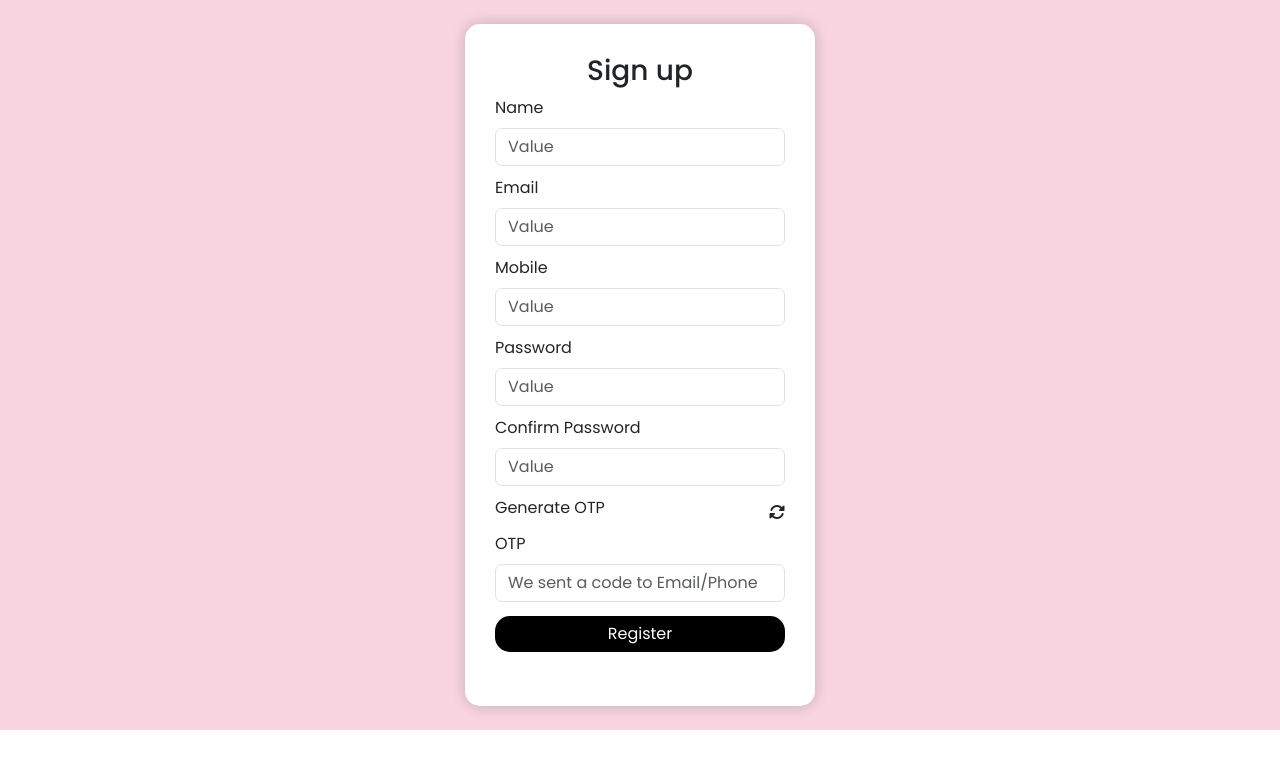
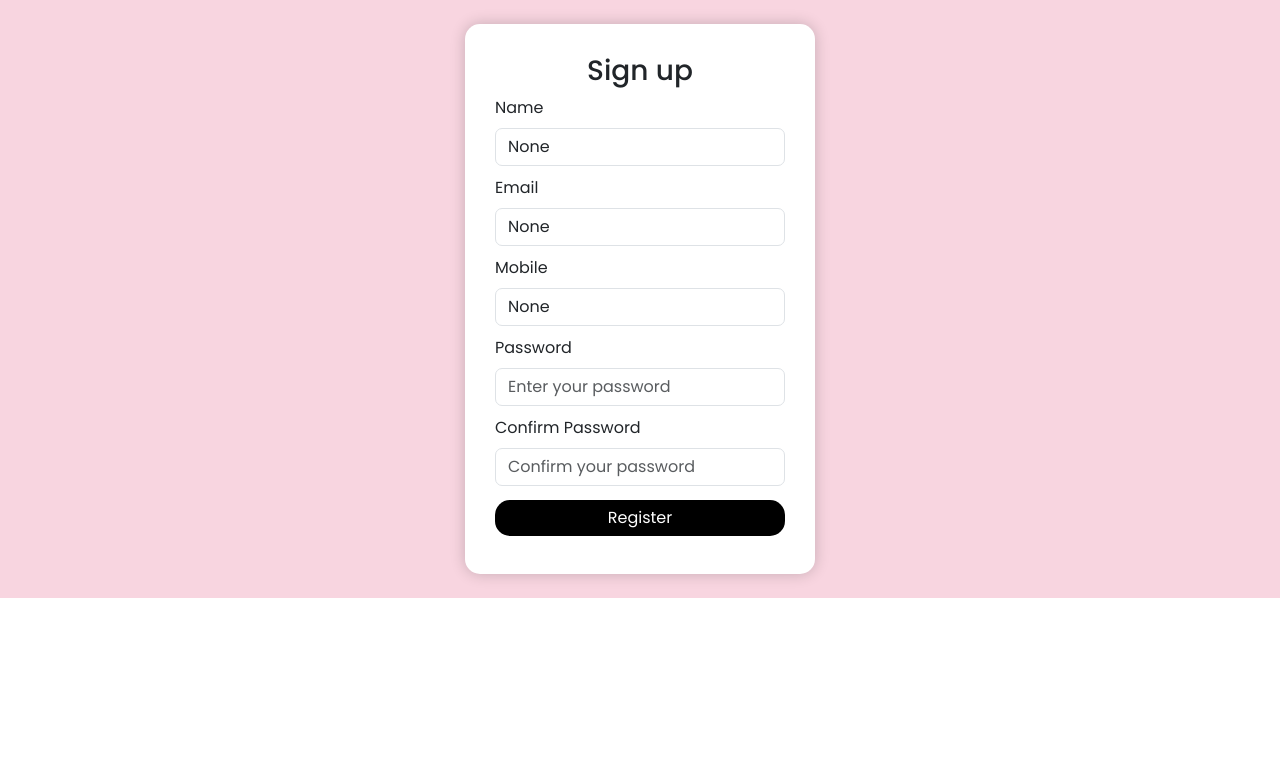
Before and after one commit to JishnuRameshC/Dating, a Django app: page /accounts/signup in a window 1280 px wide. Shown: the top 769 px of the page. Run offline with Django 4.2, Linux system fonts and the light colour scheme; some libraries are stand-ins or nearby versions.

Commit message:
removed otp

```diff
--- a/accounts/admin.py
+++ b/accounts/admin.py
@@ -1,8 +1,8 @@
 from django.contrib import admin
-from .models import CustomUser,OTP
+from .models import CustomUser
 # Register your models here.
 admin.site.register(CustomUser)
-admin.site.register(OTP)
+
 
 class CustomUserAdmin(admin.ModelAdmin):
     list_display = ('email', 'username', 'mobile')
--- /dev/null
+++ b/accounts/forms.py
@@ -0,0 +1,27 @@
+from django import forms
+from django.core.exceptions import ValidationError
+from django.contrib.auth.forms import UserCreationForm
+from .models import CustomUser
+
+class CustomUserCreationForm(UserCreationForm):
+    class Meta:
+        model = CustomUser
+        fields = ['username', 'email', 'mobile', 'password1', 'password2']
+
+    def clean_email(self):
+        email = self.cleaned_data.get('email')
+        if CustomUser.objects.filter(email=email).exists():
+            raise ValidationError("A user with this email already exists.")
+        return email
+
+    def clean_mobile(self):
+        mobile = self.cleaned_data.get('mobile')
+        if mobile and CustomUser.objects.filter(mobile=mobile).exists():
+            raise ValidationError("A user with this mobile number already exists.")
+        return mobile
+
+    def clean_username(self):
+        username = self.cleaned_data.get('username')
+        if CustomUser.objects.filter(username=username).exists():
+            raise ValidationError("This username is already taken.")
+        return username
--- a/accounts/templates/signup.html
+++ b/accounts/templates/signup.html
@@ -5,87 +5,82 @@
 
 <div class="container-fluid signup-container-fluid">
     <div class="container my-4 signup-container">
-        <form id="signupForm" method='POST'>
+        <form id="signupForm" method="POST">
             {% csrf_token %}
             <h3 class="text-center mb-2">Sign up</h3>
+
             <div class="mb-1">
                 <label for="name" class="form-label">Name</label>
-                <input type="text" class="form-control signup-form-control" id="name" name="name" placeholder="Value">
+                <input type="text" class="form-control signup-form-control" id="username" name="username" placeholder="Enter your name" value="{{ form.username.value }}">
+                {% if form.username.errors %}
+                    <div class="text-danger">
+                        {% for error in form.username.errors %}
+                            <p>{{ error }}</p>
+                        {% endfor %}
+                    </div>
+                {% endif %}
             </div>
+
             <div class="mb-1">
                 <label for="email" class="form-label">Email</label>
-                <input type="email" class="form-control signup-form-control" id="email" name="email" placeholder="Value">
+                <input type="email" class="form-control signup-form-control" id="email" name="email" placeholder="Enter your email" value="{{ form.email.value }}">
+                {% if form.email.errors %}
+                    <div class="text-danger">
+                        {% for error in form.email.errors %}
+                            <p>{{ error }}</p>
+                        {% endfor %}
+                    </div>
+                {% endif %}
             </div>
+
             <div class="mb-1">
                 <label for="mobile" class="form-label">Mobile</label>
-                <input type="text" class="form-control signup-form-control" id="mobile" name="mobile" placeholder="Value">
+                <input type="text" class="form-control signup-form-control" id="mobile" name="mobile" placeholder="Enter your mobile number" value="{{ form.mobile.value }}">
+                {% if form.mobile.errors %}
+                    <div class="text-danger">
+                        {% for error in form.mobile.errors %}
+                            <p>{{ error }}</p>
+                        {% endfor %}
+                    </div>
+                {% endif %}
             </div>
+
             <div class="mb-1">
                 <label for="password" class="form-label">Password</label>
-                <input type="password" class="form-control signup-form-control" id="password" name="password" placeholder="Value">
+                <input type="password" class="form-control signup-form-control" id="password1" name="password1" placeholder="Enter your password">
+                {% if form.password1.errors %}
+                    <div class="text-danger">
+                        {% for error in form.password1.errors %}
+                            <p>{{ error }}</p>
+                        {% endfor %}
+                    </div>
+                {% endif %}
             </div>
+
             <div class="mb-1">
                 <label for="confirm-password" class="form-label">Confirm Password</label>
-                <input type="password" class="form-control signup-form-control" id="confirm-password" name="confirm_password" placeholder="Value">
+                <input type="password" class="form-control signup-form-control" id="password2" name="password2" placeholder="Confirm your password">
+                {% if form.password2.errors %}
+                    <div class="text-danger">
+                        {% for error in form.password2.errors %}
+                            <p>{{ error }}</p>
+                        {% endfor %}
+                    </div>
+                {% endif %}
             </div>
-            <div class="mb-1 d-flex align-items-center">
-                <label for="otp" class="form-label me-auto">Generate OTP</label>
-                <i id="generateOtpButton" class="fas fa-sync-alt otp-icons"></i>
-            </div>
-            <div class="mb-1">
-                <label for="otp" class="form-label">OTP</label>
-                <input type="text" class="form-control signup-form-control" id="otp" name="otp" placeholder="We sent a code to Email/Phone">
-            </div>
+
             <div class="d-grid gap-2">
                 <button type="submit" id="registerButton" class="btn btn-custom btn-primary-custom mb-2 mt-1">Register</button>
             </div>
+
+            {% if form.non_field_errors %}
+                <div class="alert alert-danger mt-3">
+                    {% for error in form.non_field_errors %}
+                        <p>{{ error }}</p>
+                    {% endfor %}
+                </div>
+            {% endif %}
         </form>
-        <p id="message" class="text-center"></p>
     </div>
 </div>
-
-<script src="https://code.jquery.com/jquery-3.6.0.min.js"></script>
-<script>
-$(document).ready(function(){
-    // Function to get CSRF token from cookie
-    function getCookie(name) {
-        let cookieValue = null;
-        if (document.cookie && document.cookie !== '') {
-            const cookies = document.cookie.split(';');
-            for (let i = 0; i < cookies.length; i++) {
-                const cookie = cookies[i].trim();
-                if (cookie.substring(0, name.length + 1) === (name + '=')) {
-                    cookieValue = decodeURIComponent(cookie.substring(name.length + 1));
-                    break;
-                }
-            }
-        }
-        return cookieValue;
-    }
-
-    const csrftoken = getCookie('csrftoken');
-
-    // Generate OTP
-    $("#generateOtpButton").click(function(){
-        $.ajax({
-            url: "{% url 'accounts:generate_otp' %}",
-            type: "POST",
-            data: {
-                email: $("#email").val(),
-                mobile: $("#mobile").val()
-            },
-            headers: {'X-CSRFToken': csrftoken},
-            success: function(response){
-                $("#message").text(response.message).css('color', 'green');
-            },
-            error: function(response){
-                $("#message").text(response.responseJSON.message).css('color', 'red');
-            }
-        });
-    });
-
-    // Register User
-
-});
-</script>
 {% endblock content %}
--- a/accounts/urls.py
+++ b/accounts/urls.py
@@ -20,7 +20,6 @@
     path('relationship_goal',views.Rel_GoalView.as_view(),name="relationship_goal"),
     path('interest',views.InterestView.as_view(),name='interest'),
 
-                  path('generate-otp/', GenerateOTPView.as_view(), name='generate_otp'),
               ]
 
 
--- a/accounts/views.py
+++ b/accounts/views.py
@@ -1,11 +1,14 @@
 from django.forms import ValidationError
+from django.http import JsonResponse
 from django.shortcuts import render,redirect
+from django.urls import reverse_lazy
 from django.utils import timezone
 from django.core.mail import send_mail
 from django.views import View
-from django.http import JsonResponse
-import random
-from .models import CustomUser,OTP
+from django.views.generic.edit import FormView
+
+from .forms import CustomUserCreationForm
+from .models import CustomUser
 from django.views.generic import TemplateView
 from django.contrib.auth import get_user_model,logout,authenticate, login
 from django.contrib import messages
@@ -49,104 +52,61 @@
 def TestView(request):
     return render(request, 'index.html')
 
-class GenerateOTPView(View):
-    def post(self, request, *args, **kwargs):
-        email = request.POST.get('email')
-        mobile = request.POST.get('mobile')
+class SignupView(FormView):
+    template_name = 'signup.html'  # Replace with your template path
+    form_class = CustomUserCreationForm
+    success_url = reverse_lazy('accounts:personal_details')  # Redirect to the homepage after successful signup
 
-        # Delete existing OTP records
-        OTP.objects.filter(email=email, mobile=mobile).delete()
+    def form_valid(self, form):
+        user = form.save()
+        login(self.request, user)
+        return super().form_valid(form)
 
-        # Generate and send new OTP
-        otp = str(random.randint(100000, 999999))
-        otp_record = OTP.objects.create(email=email, mobile=mobile, otp=otp)
-
-        # Send OTP via email
-        try:
-            send_mail(
-                'Your OTP Code',
-                f'Your OTP is {otp}',
-                'from@example.com',  # Change this to your sender email
-                [email],
-                fail_silently=False,
-            )
-            return JsonResponse({'status': 'ok', 'message': 'OTP sent to your email.'})
-        except Exception as e:
-            return JsonResponse({'status': 'error', 'message': str(e)}, status=500)
-
-class SignupView(View):
-    def get(self, request, *args, **kwargs):
-        return render(request, 'signup.html')
-
-    def post(self, request, *args, **kwargs):
-        username = request.POST.get('name')
-        otp_input = request.POST.get('otp')
-        email = request.POST.get('email')
-        mobile = request.POST.get('mobile')
-        password = request.POST.get('password')
-        confirm_password = request.POST.get('confirm_password')
-
-        # Check if the mobile number already exists
-        if CustomUser.objects.filter(mobile=mobile).exists():
-            return JsonResponse({'status': 'error', 'message': 'A user with this mobile number already exists.'}, status=400)
-
-        # Check if passwords match
-        if password != confirm_password:
-            return JsonResponse({'status': 'error', 'message': 'Passwords do not match.'}, status=400)
-
-        try:
-            # Validate OTP
-            otp_record = OTP.objects.get(email=email, mobile=mobile, otp=otp_input)
-            if not otp_record.is_valid():
-                return JsonResponse({'status': 'error', 'message': 'Invalid or expired OTP.'}, status=400)
-
-            # Create user
-            User = get_user_model()
-            user = User(username=username, email=email, mobile=mobile)
-            user.set_password(password)
-            user.is_active = True
-            user.save()
-
-            # Mark OTP as verified
-            otp_record.is_verified = True
-            otp_record.save()
-
-            # Authenticate the user
-            user = authenticate(request, username=email, password=password)
-            if user is not None:
-                login(request, user)
-                return redirect('accounts:personal_details')
+    def form_invalid(self, form):
+        # You can handle what happens when the form is invalid
+        return super().form_invalid(form)
 
 
 
 
-            return JsonResponse({'status': 'error', 'message': 'Registration successful, but failed to log in.'}, status=400)
-
-        except OTP.DoesNotExist:
-            return JsonResponse({'status': 'error', 'message': 'Invalid OTP, email, or mobile.'}, status=400)
-
-
 class LoginView(View):
     def get(self, request, *args, **kwargs):
-        # Render the login form
         return render(request, 'login.html')
 
     def post(self, request, *args, **kwargs):
-        username = request.POST.get('username')
+        username_or_mobile = request.POST.get('username')
         password = request.POST.get('password')
+        context = {
+            'username': username_or_mobile,  # Pass the input back to the template in case of error
+        }
 
-        if not username or not password:
-            return JsonResponse({'status': 'error', 'message': 'Username and password are required.'}, status=400)
+        if not username_or_mobile or not password:
+            context['error_message'] = 'Email/Mobile and password are required.'
+            return render(request, 'login.html', context)
+
+        # Try to find the user based on email or mobile
+        user_obj = None
+        try:
+            user_obj = CustomUser.objects.get(email=username_or_mobile)
+        except CustomUser.DoesNotExist:
+            try:
+                user_obj = CustomUser.objects.get(mobile=username_or_mobile)
+            except CustomUser.DoesNotExist:
+                user_obj = None
+
+        if user_obj is None:
+            context['error_message'] = 'Invalid email/mobile or password.'
+            return render(request, 'login.html', context)
 
         # Authenticate user
-        user = authenticate(request, username=username, password=password)
+        user = authenticate(request, username=user_obj.email, password=password)
         if user is None:
-            return JsonResponse({'status': 'error', 'message': 'Invalid username or password.'}, status=400)
+            context['error_message'] = 'Invalid email/mobile or password.'
+            return render(request, 'login.html', context)
 
         # Login user
         login(request, user)
-
-        return JsonResponse({'status': 'ok', 'message': 'Login successful.'})
+        return redirect('Dating:home')
 
 def signout(request):
     logout(request)
--- a/dating/templates/shared/base.html
+++ b/dating/templates/shared/base.html
@@ -71,7 +71,7 @@
     <footer>{% include 'shared/footer.html' %}</footer>
 
 
-<!-- <body class=""> -->
+{% comment %} <!-- <body class=""> -->
 
       <!-- Place navbar here -->
 
@@ -88,7 +88,7 @@
 <!--     </main> -->
 <!--     <footer> -->
 <!--       {% include 'shared/bottom_bar.html' %} -->
-<!--     </footer> --> -->
+<!--     </footer> --> --> {% endcomment %}
 
     <!-- jQuery (if needed) -->
     <script
```
Also changed, not shown: accounts/models.py (+3 -10 lines), accounts/templates/login.html (+9 -2 lines), accounts/migrations/0007_remove_customuser_otp_delete_otp.py (added).
